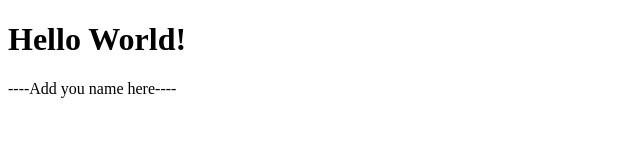
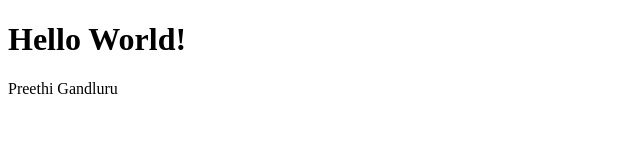
Before and after one commit to DS4200-S23-Class/ic-01-preethigandluru, a plain HTML site: page index.html in a window 1280 px wide. Shown: the full height of the page, 0-640 px from the left. Drawn offline with Linux system fonts and the light colour scheme.

Commit message:
part 1 done

```diff
--- a/index.html
+++ b/index.html
@@ -6,7 +6,7 @@
 
 <p>
 
-----Add you name here----
+Preethi Gandluru
 
 </p>
 
```
